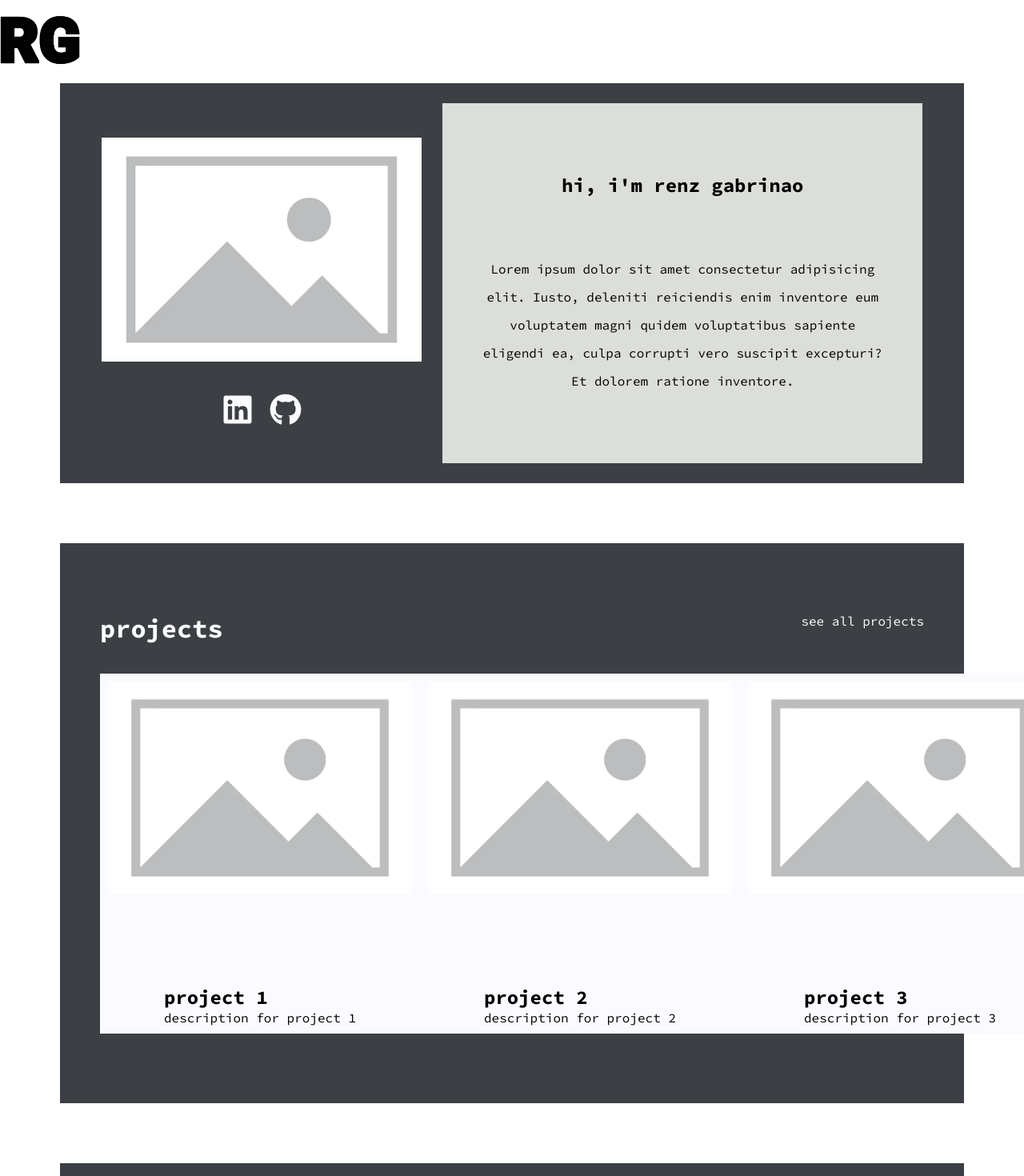
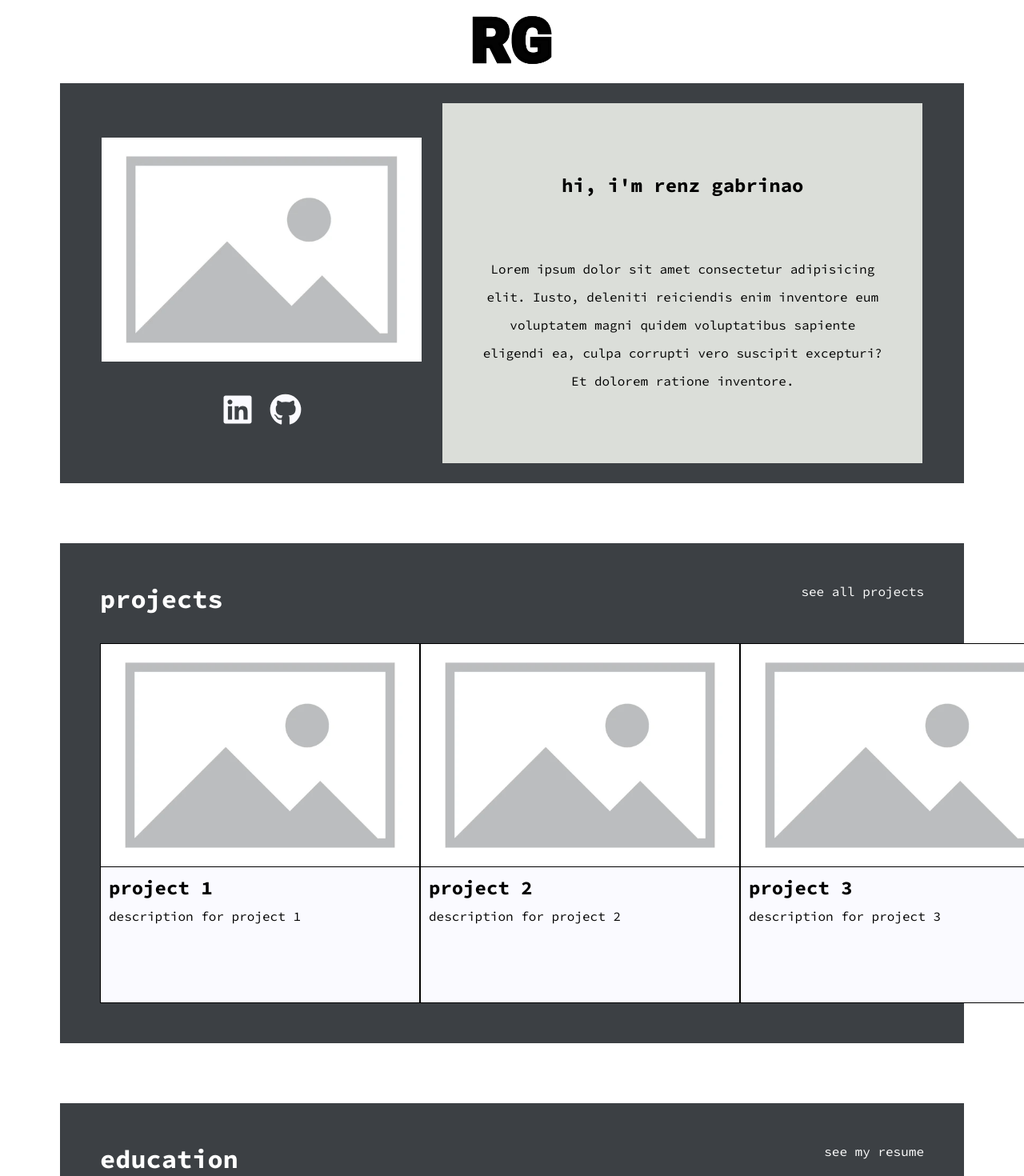
Before and after one commit to renzgabrinao/renzgabrinao.github.io, a React (Vite) app: page /#/ in a window 1280 px wide. Shown: the top 1470 px of the page at 80% size. Built offline with nearby package versions, Linux system fonts and the light colour scheme.

Commit message:
add padding to project card details and make it fit dimension of project card

```diff
--- a/src/components/Nav/Nav.css
+++ b/src/components/Nav/Nav.css
@@ -1,3 +1,8 @@
+.nav {
+  display: flex;
+  justify-content: center;
+}
+
 .nav img {
   width: 100px;
   height: 100px;
--- a/src/components/ProjectCard/ProjectCard.css
+++ b/src/components/ProjectCard/ProjectCard.css
@@ -6,7 +6,9 @@
   width: 400px;
   height: 450px;
   background-color: var(--ghost-white);
-  padding: 10px;
+  border: solid;
+  border-width: 1px;
+
 }
 
 #project-card-img {
@@ -14,3 +16,20 @@
   width: 100%;
   height: auto;
 }
+
+.project-card-details {
+  flex: 1;
+  width: 100%;
+
+}
+
+.project-card-details > h2 {
+  padding: 10px;
+  border-top: solid;
+  border-width: 1px;
+}
+
+.project-card-details > p {
+  padding-left: 10px;
+  padding-right: 10px;
+}
--- a/src/pages/Home/Home.css
+++ b/src/pages/Home/Home.css
@@ -79,13 +79,13 @@ a:hover {
 .featured-projects {
   display: flex;
   flex-direction: column;
-  justify-content: space-evenly;
+  justify-content: space-between;
   background-color: var(--onyx);
   padding: 50px;
   margin-top: 75px;
   margin-left: 75px;
   margin-right: 75px;
-  height: 700px;
+  height: 625px;
 }
 
 .featured-projects-top {
```
